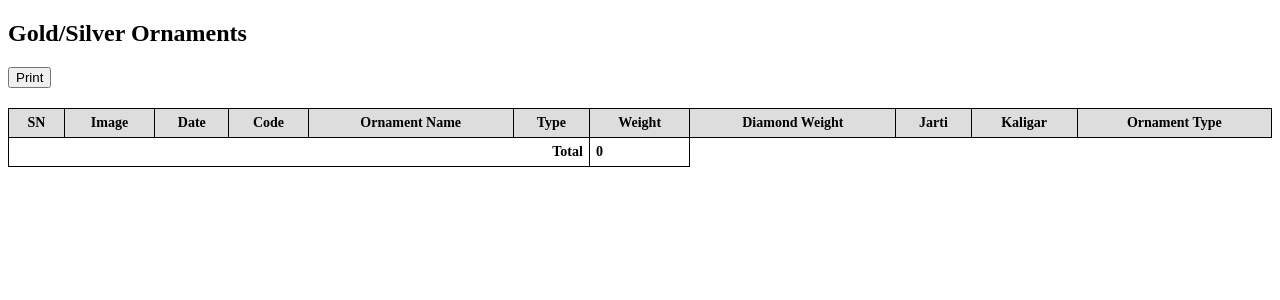
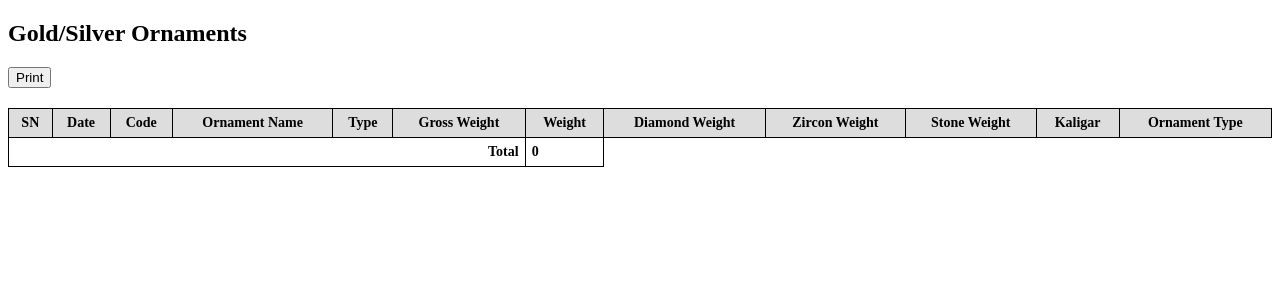
Before and after one commit to RNSAINJU/nirmalajewellers, a Django app: page /ornament/print/ in a window 1280 px wide. Shown: the top 300 px of the page. Run offline with Django 5.2, Linux system fonts and the light colour scheme; data that the repository does not hold is empty.

Commit message:
changes to print

```diff
--- a/ornament/templates/ornament/print_view.html
+++ b/ornament/templates/ornament/print_view.html
@@ -20,14 +20,15 @@
     <thead>
         <tr>
             <th>SN</th>
-            <th>Image</th>
             <th>Date</th>
             <th>Code</th>
             <th>Ornament Name</th>
             <th>Type</th>
+            <th>Gross Weight</th>
             <th>Weight</th>
             <th>Diamond Weight</th>
-            <th>Jarti</th>
+            <th>Zircon Weight</th>
+            <th>Stone Weight</th>
             <th>Kaligar</th>
             <th>Ornament Type</th>
         </tr>
@@ -36,20 +37,16 @@
     {% for o in ornament %}
         <tr>
             <td>{{ o.id }}</td>
-            <td> {% if o.image %}
-                <img src="{{ o.image.url }}" width="50" height="50" class="rounded border">
-            {% else %}
-                <span class="text-muted">No Image</span>
-            {% endif %}
-            </td>
             <td>{{ o.ornament_date }}</td>
             <td>{{ o.code }}</td>
             <td>{{ o.ornament_name }}</td>
-            <td>{{ o.get_type_display }}</td>
-            <td>{{ o.weight }}</td>
-            <td>{{ o.diamond_weight }}</td>
-            <td>{{ o.jarti }}</td>
-            <td>{{ o.kaligar }}</td>
+            <td>{{ o.get_metal_type_display }}</td>
+            <td>{{ o.gross_weight }}</td>
+            <td>{{ o.weight }}g</td>
+            <td>{{ o.diamond_weight }}ct</td>
+            <td>{{ o.zircon_weight }}ct</td>
+            <td>{{ o.diamond_weight }}ct</td>
+            <td>{{ o.stone_weight }}</td>
             <td>{{ o.get_ornament_type_display }}</td>
         </tr>
     {% endfor %}
```
